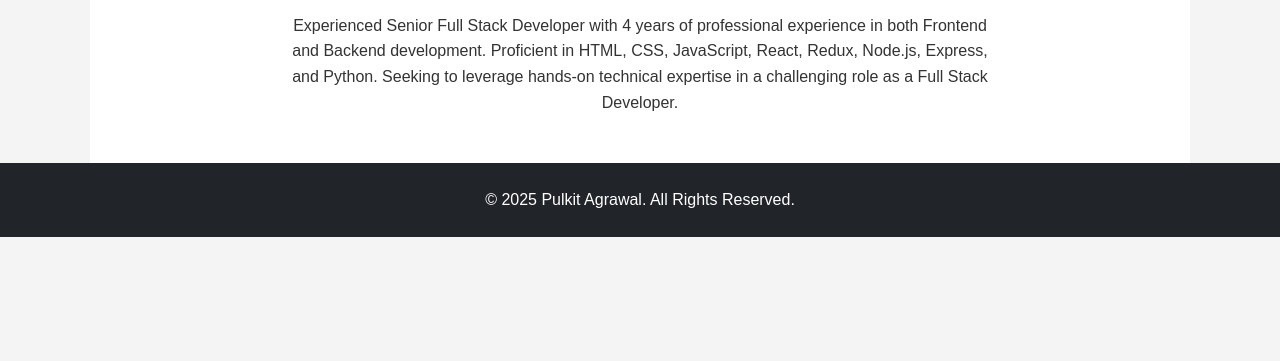
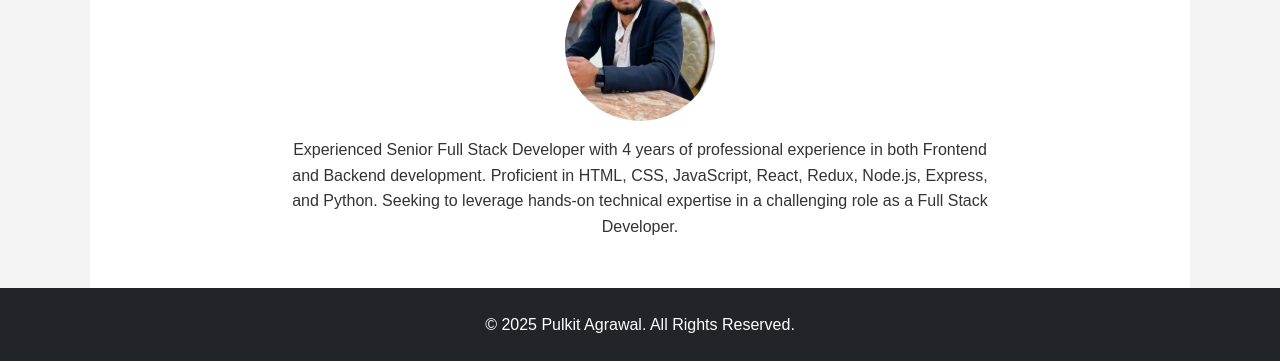
Before and after one commit to 7790p/portfolio, a plain HTML site: page index.html in a window 1280 px wide. Shown: the part 442-803 px from the top of the page. Drawn offline with nearby package versions, Linux system fonts and the light colour scheme.

Commit message:
Update index.html

```diff
--- a/index.html
+++ b/index.html
@@ -45,7 +45,7 @@
             <h2 class="text-center mt-4">About Me</h2>
             <div class="row justify-content-center">
                 <div class="col-md-8 text-center">
-                    <img src="images/about.jpg" alt="Pulkit Agrawal" class="img-fluid rounded-circle mb-3" style="width: 150px;">
+                    <img src="about.jpeg" alt="Pulkit Agrawal" class="img-fluid rounded-circle mb-3" style="width: 150px;">
                     <p>Experienced Senior Full Stack Developer with 4 years of professional experience in both Frontend and Backend development. Proficient in HTML, CSS, JavaScript, React, Redux, Node.js, Express, and Python. Seeking to leverage hands-on technical expertise in a challenging role as a Full Stack Developer.</p>
                 </div>
             </div>
```
